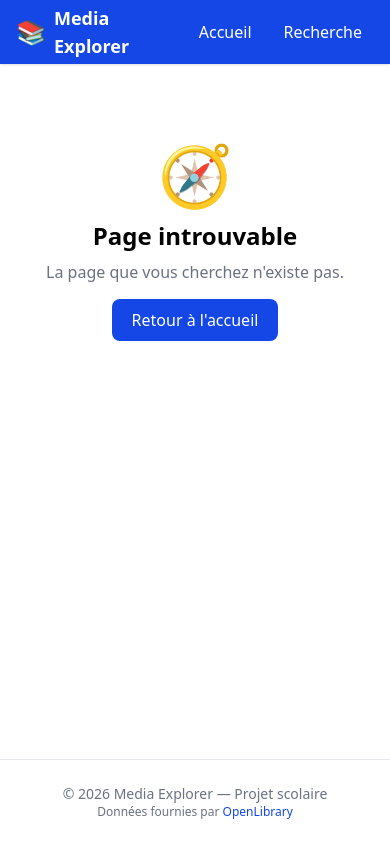
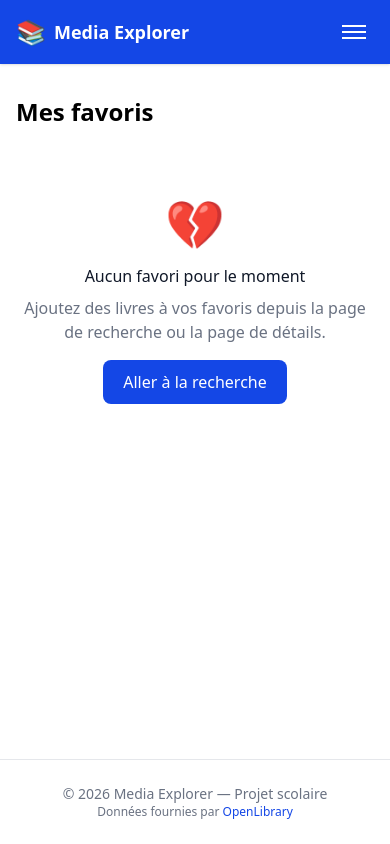
Before and after one commit to Dani201008/Projet-Frontend, a Vue app: page /favorites in a window 390 px wide. Built offline with nearby package versions, Linux system fonts and the light colour scheme.

Commit message:
feat: ajoute la page Favoris et le badge dans la navigation
Nouvelle route /favorites et page FavoritesView (liste des favoris ou état vide). AppHeader gagne un lien Favoris avec badge de comptage et un menu déroulant responsive. Couvre US-12 et US-13.

```diff
--- a/src/components/AppHeader.vue
+++ b/src/components/AppHeader.vue
@@ -1,31 +1,85 @@
 <!--
   Fichier  : src/components/AppHeader.vue
-  Auteur   : Samuel
-  Rôle     : Barre de navigation sticky (logo + liens).
+  Auteur   : Samuel (1.2), puis Timmy (3.5 — menu mobile + lien Favoris avec badge)
+  Rôle     : Barre de navigation sticky (logo, liens, badge favoris, menu mobile).
   Créé le  : 08.05.2026
-  Modifié  : 08.05.2026
+  Modifié  : 04.06.2026
 -->
 <template>
   <!-- sticky top-0 : reste collé en haut quand on scrolle. -->
   <header class="sticky top-0 z-10 bg-blue-700 text-white shadow-sm">
-    <div class="max-w-7xl mx-auto px-4 h-16 flex items-center justify-between">
+    <div class="relative max-w-7xl mx-auto px-4 h-16 flex items-center justify-between">
       <!-- Logo cliquable, renvoie à l'accueil. -->
-      <router-link :to="{ name: 'home' }" class="flex items-center gap-2 font-bold text-lg">
+      <router-link
+        :to="{ name: 'home' }"
+        class="flex items-center gap-2 font-bold text-lg"
+        @click="closeMenu"
+      >
         <span class="text-2xl">📚</span>
         <span>Media Explorer</span>
       </router-link>
 
-      <!-- Liens de navigation. Pour l'instant 2 ; le lien Favoris sera ajouté au Sprint 3. -->
-      <nav class="flex items-center gap-2">
-        <router-link :to="{ name: 'home' }" class="px-3 py-2 rounded-md hover:bg-white/20">Accueil</router-link>
-        <router-link :to="{ name: 'search' }" class="px-3 py-2 rounded-md hover:bg-white/20">Recherche</router-link>
+      <!-- Bouton « hamburger » : visible seulement sur mobile (md:hidden). -->
+      <button
+        type="button"
+        class="md:hidden flex flex-col gap-1 p-2"
+        :aria-expanded="menuOpen"
+        aria-label="Ouvrir le menu"
+        @click="toggleMenu"
+      >
+        <span class="block w-6 h-0.5 bg-white"></span>
+        <span class="block w-6 h-0.5 bg-white"></span>
+        <span class="block w-6 h-0.5 bg-white"></span>
+      </button>
+
+      <!-- Menu déroulant sur mobile, barre horizontale classique dès md. -->
+      <nav
+        class="absolute top-16 left-0 right-0 bg-blue-700 shadow-md flex-col p-2 md:static md:shadow-none md:flex md:flex-row md:items-center md:gap-2 md:p-0"
+        :class="menuOpen ? 'flex' : 'hidden md:flex'"
+      >
+        <router-link :to="{ name: 'home' }" class="px-4 py-3 md:py-2 rounded-md hover:bg-white/20" active-class="bg-white/20" @click="closeMenu">Accueil</router-link>
+        <router-link :to="{ name: 'search' }" class="px-4 py-3 md:py-2 rounded-md hover:bg-white/20" active-class="bg-white/20" @click="closeMenu">Recherche</router-link>
+        <router-link :to="{ name: 'favorites' }" class="px-4 py-3 md:py-2 rounded-md hover:bg-white/20 inline-flex items-center gap-1" active-class="bg-white/20" @click="closeMenu">
+          Favoris
+          <!-- Badge rouge : nombre de favoris, masqué quand il n'y en a aucun. -->
+          <span
+            v-if="favoritesCount"
+            class="inline-block min-w-5 h-5 px-1.5 text-xs font-semibold leading-5 text-center bg-red-600 rounded-full"
+          >
+            {{ favoritesCount }}
+          </span>
+        </router-link>
       </nav>
     </div>
   </header>
 </template>
 
 <script>
+import { useFavoritesStore } from '@/stores/favorites.js'
+
 export default {
-  name: 'AppHeader'
+  name: 'AppHeader',
+  data() {
+    return {
+      // Ouverture du menu déroulant sur mobile.
+      menuOpen: false
+    }
+  },
+  computed: {
+    favoritesStore() {
+      return useFavoritesStore()
+    },
+    favoritesCount() {
+      return this.favoritesStore.count
+    }
+  },
+  methods: {
+    toggleMenu() {
+      this.menuOpen = !this.menuOpen
+    },
+    closeMenu() {
+      this.menuOpen = false
+    }
+  }
 }
 </script>
--- a/src/router/index.js
+++ b/src/router/index.js
@@ -3,7 +3,7 @@
  * Auteur   : Samuel
  * Rôle     : Configuration des routes Vue Router.
  * Créé le  : 08.05.2026
- * Modifié  : 20.05.2026
+ * Modifié  : 04.06.2026
  */
 
 import { createRouter, createWebHistory } from 'vue-router'
@@ -31,6 +31,11 @@ const routes = [
     props: true
   },
   {
+    path: '/favorites',
+    name: 'favorites',
+    component: () => import('@/views/FavoritesView.vue')
+  },
+  {
     // Route attrape-tout : toute URL non listée plus haut tombe ici.
     // Doit rester en dernier sinon elle masquerait les autres.
     path: '/:pathMatch(.*)*',
--- a/src/views/FavoritesView.vue
+++ b/src/views/FavoritesView.vue
@@ -1,8 +1,46 @@
+<!--
+  Fichier  : src/views/FavoritesView.vue
+  Auteur   : Timmy
+  Rôle     : Page listant les livres ajoutés aux favoris.
+  Créé le  : 04.06.2026
+  Modifié  : 04.06.2026
+-->
 <template>
+  <section class="flex flex-col gap-6">
+    <div class="flex flex-col gap-1">
+      <h1 class="text-2xl font-bold">Mes favoris</h1>
+      <p v-if="favorites.count" class="text-sm text-gray-500">
+        {{ favorites.count }} livre(s) enregistré(s)
+      </p>
+    </div>
+
+    <EmptyState
+      v-if="!favorites.count"
+      icon="💔"
+      title="Aucun favori pour le moment"
+      description="Ajoutez des livres à vos favoris depuis la page de recherche ou la page de détails."
+    >
+      <router-link :to="{ name: 'search' }" class="bg-blue-700 text-white px-5 py-2.5 rounded-lg inline-flex">
+        Aller à la recherche
+      </router-link>
+    </EmptyState>
+
+    <BookList v-else :books="favorites.items" />
+  </section>
 </template>
 
 <script>
+import { useFavoritesStore } from '@/stores/favorites.js'
+import BookList from '@/components/BookList.vue'
+import EmptyState from '@/components/EmptyState.vue'
+
 export default {
-  name: 'FavoritesView'
+  name: 'FavoritesView',
+  components: { BookList, EmptyState },
+  computed: {
+    favorites() {
+      return useFavoritesStore()
+    }
+  }
 }
 </script>
```
